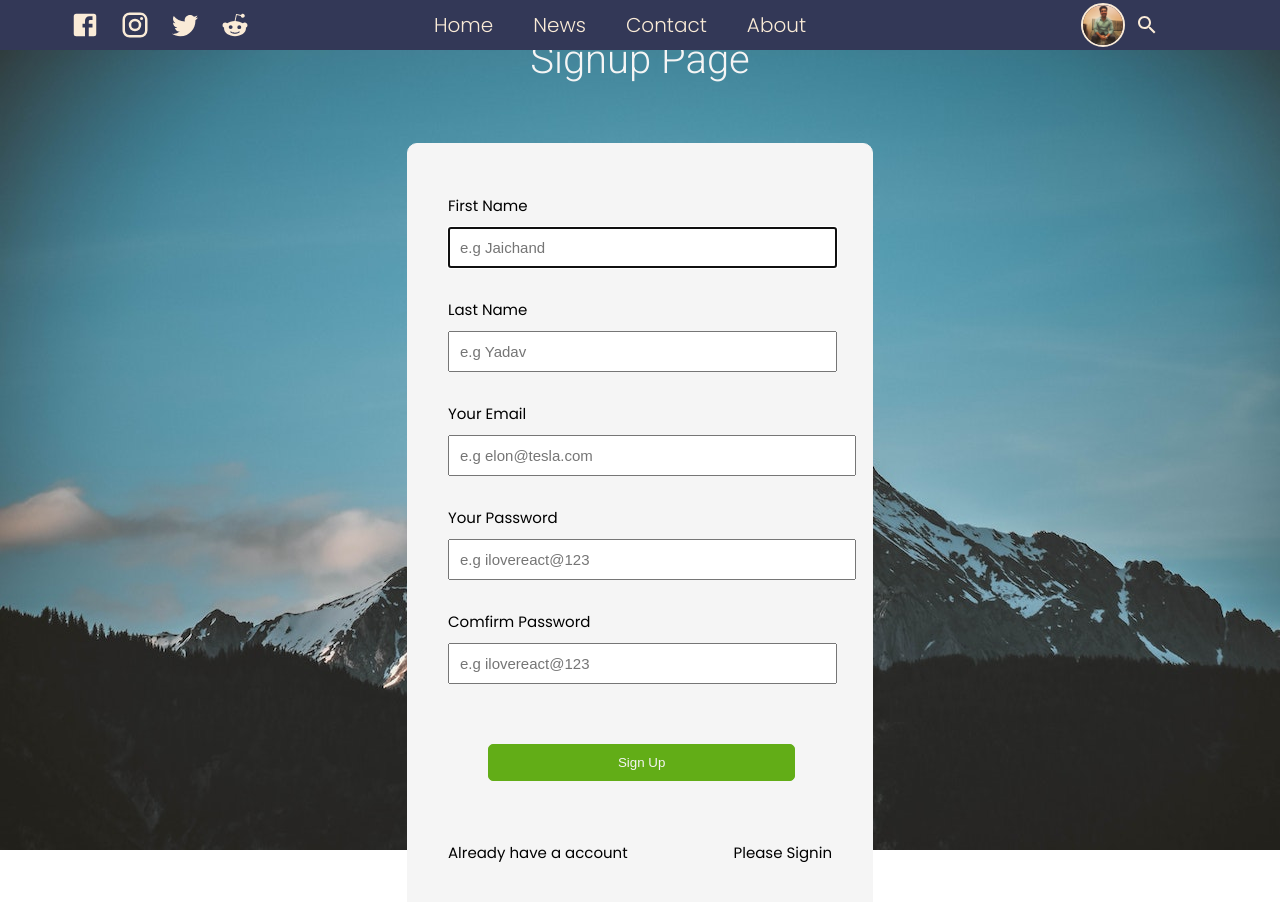
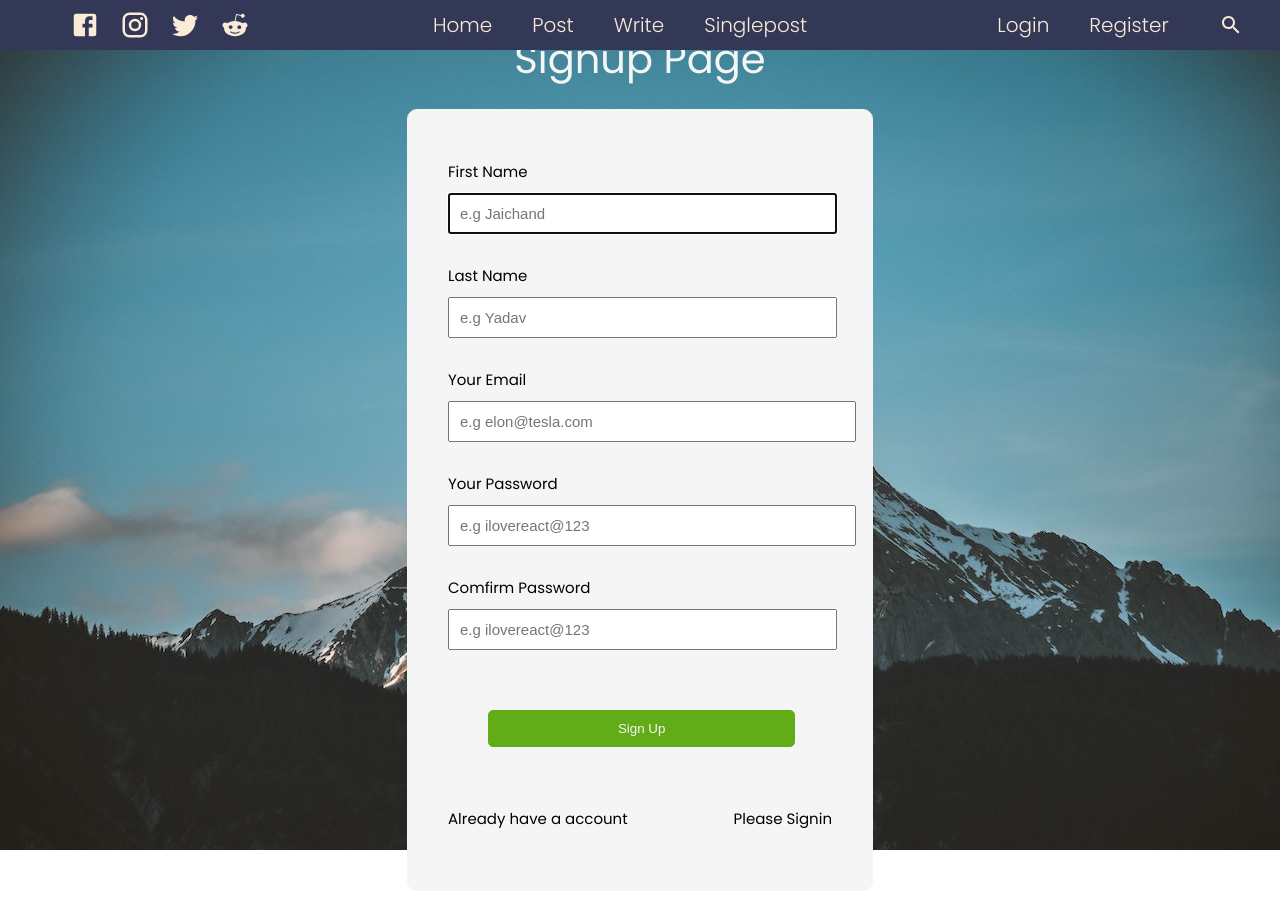
Before and after one commit to jaysgithubrepos/Blog-react-app, a React (Create React App) app: page /register in a window 1280 px wide. Shown: the top 902 px of the page. Built offline with nearby package versions, Linux system fonts and the light colour scheme.

Commit message:
Route changes

```diff
--- a/public/index.html
+++ b/public/index.html
@@ -11,7 +11,10 @@
       *{
         margin:0;
       }
-
+      .navbar-item{
+        text-decoration: none;
+        color:inherit;
+      }
     </style>
 
     <title>Jachands Blog Website </title>
--- a/src/App.js
+++ b/src/App.js
@@ -14,6 +14,7 @@ import Singlepost from "./pages/SinglePost/singlepost.jsx";
 
 
 function App() {
+  const user=false;
   return (
 
       <Router>
@@ -21,11 +22,11 @@ function App() {
 
     <Routes>
       <Route path="/" element={<Home />} />
-      <Route path="/login" element={<Login />} />
-      <Route path="/settings" element={<Settings />} />
-      <Route path="/register" element={<Register />} />
+      <Route path="/login" element={user ?<Home/>:<Login/>}  />
+      <Route path="/settings" element={user ?<Settings/>:<Register/>} />
+      <Route path="/register" element={user ?<Home/>:<Register/>} />
       <Route path="/single-post" element={<Singlepost/>} />
-      <Route path="/write" element={<Write />} />
+      <Route path="/write" element={user ?<Write/>:<Register/>} />
       <Route path="/post" element={<Post />} />
 
 
--- a/src/pages/SinglePost/singlepost.css
+++ b/src/pages/SinglePost/singlepost.css
@@ -3,7 +3,7 @@
 }
 .sinlepost-wrapper{
    padding:20px;
-   padding-right: 0;}
+   }
 .single-post-image{
     width:100%;
     height:350px;
@@ -45,7 +45,7 @@ color:darkcyan;
   font-style: normal;
   font-weight: 200;
   font-display: swap;
-  text-align: justify;
+  text-align: justify   ;
 
 
 }
--- a/src/pages/signup/signup.css
+++ b/src/pages/signup/signup.css
@@ -15,14 +15,14 @@
 
 
     }
-    .headertitle{
+    .signuptitle{
         margin:20px;
         color:whitesmoke;
         text-align: center;
 
 
     }
-    .headertitle span{
+    .signuptitle span{
         font-size:40px;
 
 
--- a/src/pages/signup/signup.jsx
+++ b/src/pages/signup/signup.jsx
@@ -3,7 +3,7 @@ import "./signup.css";
 function signup() {
   return (
     <div className='div-container'>
-        <div className="headertitle"><span>Signup Page</span></div>
+        <div className="signuptitle"><span>Signup Page</span></div>
         <div className='login-container'>
 
             <form>
--- a/src/topbar/topbar.jsx
+++ b/src/topbar/topbar.jsx
@@ -5,10 +5,11 @@ import TwitterIcon from '@mui/icons-material/Twitter';
 import RedditIcon from '@mui/icons-material/Reddit';
 import SearchIcon from '@mui/icons-material/Search';
 import myImage from './media/jaichand.webp';
-
+import {NavLink} from "react-router-dom";
 
 
 function topbar() {
+  const user=false;
   return (
     <div className="top-bar">
         <div className="left-top-bar">
@@ -20,15 +21,48 @@ function topbar() {
         </div>
         <div className="center-top-bar">
         <ul className="toplist">
-            <li className="home">Home</li>
-            <li className="News">News</li>
-            <li className="Contact">Contact</li>
-            <li className="About">About</li>
+            <li ><NavLink
+    className="navbar-item"
+    activeClassName="is-active"
+    to="/"
+    exact
+>
+	Home
+</NavLink></li>
+            <li ><NavLink
+    className="navbar-item"
+    activeClassName="is-active"
+    to="/post"
+
+>Post
+</NavLink></li>
+            <li className="Contact"><NavLink
+    className="navbar-item"
+    activeClassName="is-active"
+    to="/write"
+    exact
+>
+	Write
+</NavLink></li>
+            <li className="About"><NavLink
+    className="navbar-item"
+    activeClassName="is-active"
+    to="/single-post"
+    exact
+>
+	Singlepost
+</NavLink></li>
         </ul>
 
         </div>
         <div className="right-top-bar">
-        <img className="profile-image" src={myImage} alt="horse" />
+          {user ?(<img className="profile-image" src={myImage} alt="horse" />):( <ul className="toplist">
+            <li className="navbar-item">
+            <NavLink className="navbar-item" to="/login">Login</NavLink>
+            </li>
+            <li ><NavLink className="navbar-item" to="/register" exact>Register</NavLink></li>
+            </ul>)}
+
 
           <SearchIcon className="search-icon"/>
           </div>
```
